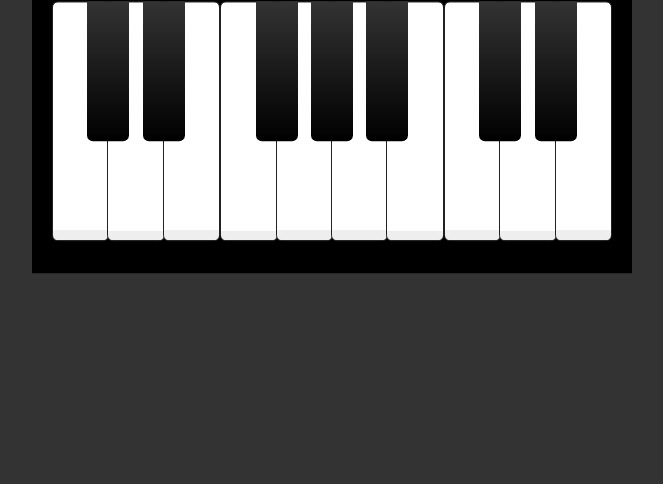
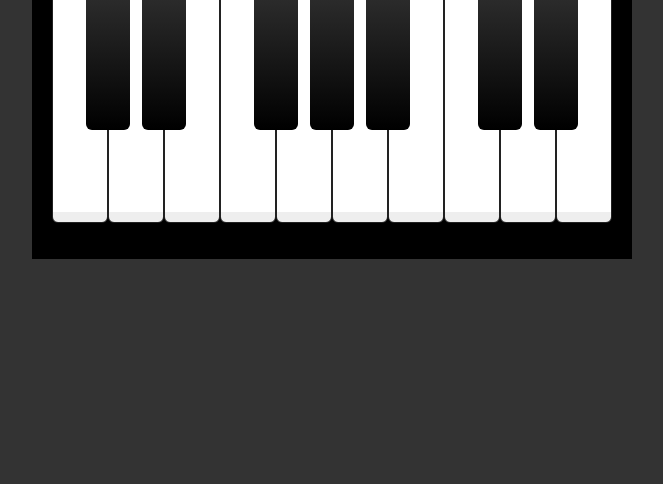
Before and after one commit to tonymartin0218/sdle, a plain HTML site: page fun-piano/index.html in a window 1280 px wide. Shown: the part 316-800 px from the top of the page, without its empty margins (308-971 px from the left). Drawn offline with Linux system fonts and the light colour scheme.

Commit message:
Update style.css

```diff
--- a/fun-piano/style.css
+++ b/fun-piano/style.css
@@ -26,12 +26,11 @@ body {
     top: 50%;
     transform: translate(-50%, -50%);
     width: 600px;
-    height: auto;
-    aspect-ratio: 16/9;
+    height: 350px;
+    aspect-ratio: 60/35;
     background: #000;
     color: #fff;
     padding: 20px;
-    margin: 20px auto;
     user-select: none;
 }
 .piano, .top {
@@ -39,31 +38,40 @@ body {
 }
 .piano {
     justify-content: center;
+    width: 100%;
+    height: 100%;
 }
 .piano .white {
-    width: 60px;
-    height: 240px;
+    width: 10%;
+    height: 80%;
     background: linear-gradient(#fff 96%, #eee 4%);
     border: solid 1px;
     border-radius: 6px;
     color: #222;
     text-transform: uppercase;
     text-align: center;
-    line-height: 380px;
+    cursor: pointer;
+    position: relative;
+}
+.piano .black {
+    width: 8%;
+    height: 50%;
+    background: linear-gradient(#333, #000);
+    margin-left: -4%;
+    margin-right: -4%;
+    border-radius: 0 0 6px 6px;
+    z-index: 100;
+    color: #fff;
+    text-align: center;
+    text-transform: uppercase;
+    position: relative;
     cursor: pointer;
 }
-.piano .black {
-    width: 44px;
-    height: 140px;
-    background: linear-gradient(#333, #000);
-    margin-left: -22px;
-    margin-right: -22px;
-    z-index: 100;
-    border-radius: 0 0 6px 6px;
-    text-align: center;
-    line-height: 240px;
-    text-transform: uppercase;
-    cursor: pointer;
+.piano .white span, .piano .black span {
+    position: absolute;
+    bottom: 16px;
+    left: 50%;
+    transform: translateX(-50%);
 }
 .top {
     justify-content: space-between;
@@ -119,9 +127,10 @@ body {
     font-size: 25px;
     display: none;
 }
-@media (max-width: 640px) {
-    .container {
+ @media (max-width: 860px) {
+    .container, .piano {
         width: 100%;
+        height: 100%;
     }
 }
 @media (max-width: 520px) and (orientation: portrait) {
@@ -129,33 +138,6 @@ body {
         display: flex;
         justify-content: center;
         align-items: center;
-    }
-}
-@media (max-width: 640px) and (max-height: 480px) and (orientation: landscape) {
-    body {
-        overflow: hidden;
-    }
-    .container {
-        width: 100%;
-        margin: 0;
-        /* height: 100%; */
-    }
-    header, footer, .message, .fullscreen {
-        display: none;
-    }
-}
-@media (max-height: 300px) {
-    .piano .white {
-        width: 50px;
-        line-height: 300px;
-        height: 200px;
-    }
-    .piano .black {
-        width: 34px;
-        margin-left: -17px;
-        margin-right: -17px;
-        line-height: 160px;
-        height: 100px;
     }
 }
 
```
